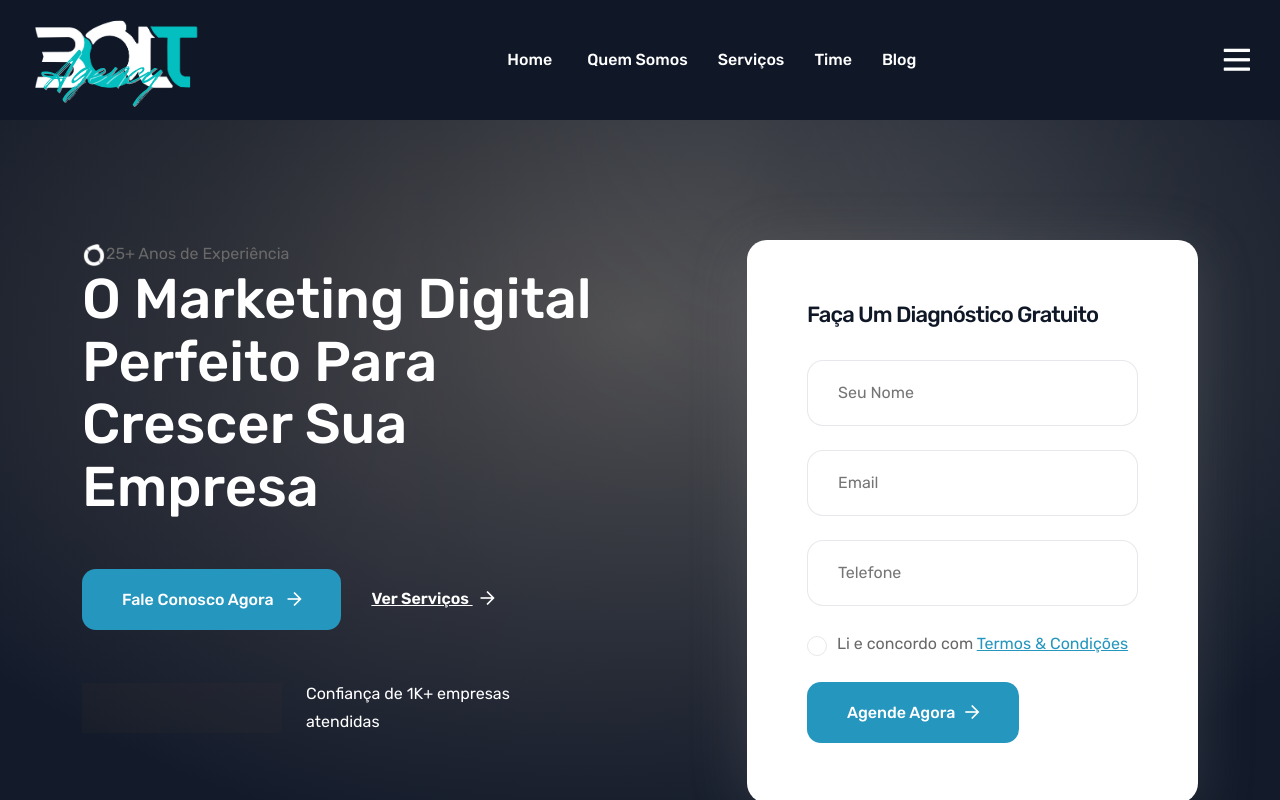
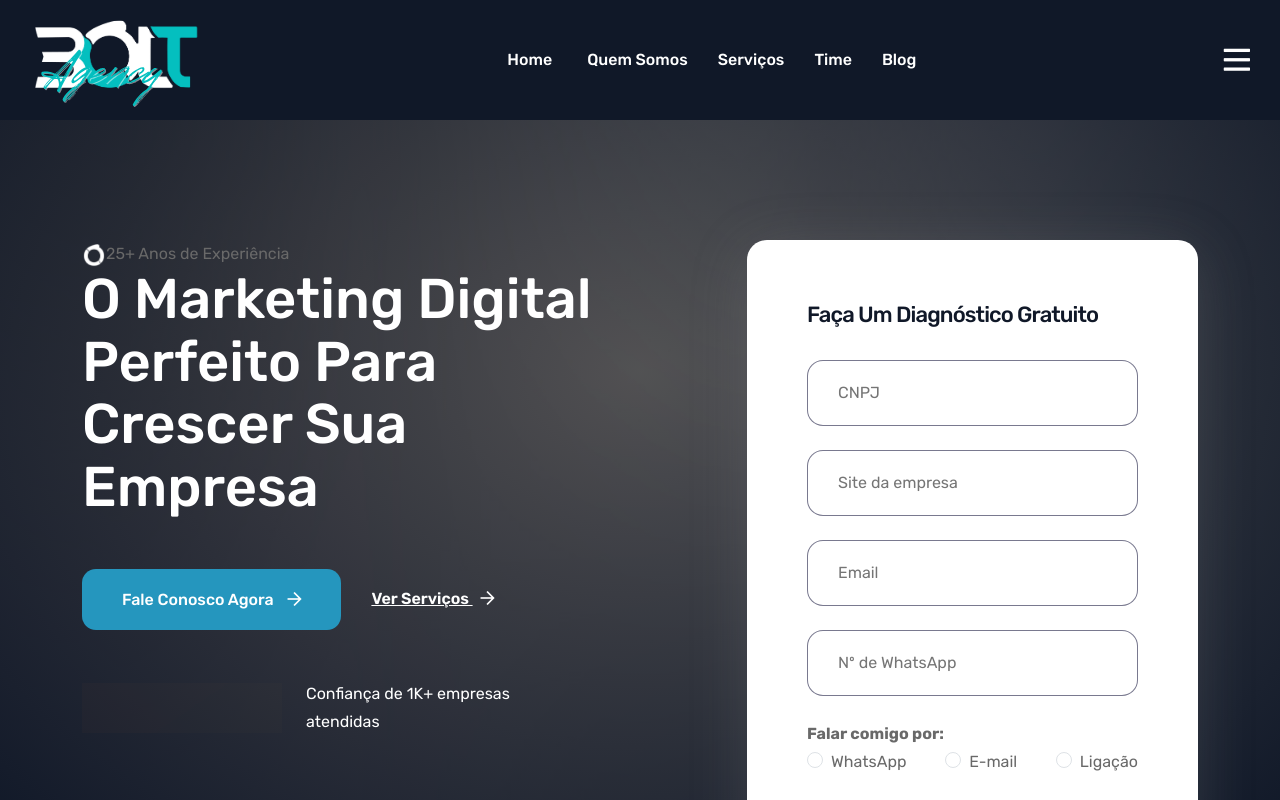
Before and after one commit to Bolt-360/bolt-agency, a Next.js app: page / in a window 1280 px wide. Shown: the top 800 px of the page. Built offline with nearby package versions, Linux system fonts and the light colour scheme.

Commit message:
Update
Atualizado Form
Ajustando Termos e Condições

```diff
--- a/app/page.js
+++ b/app/page.js
@@ -15,6 +15,11 @@ import WorkingProcess from "@/components/WorkingProcess";
 import NextLayout from "@/layouts/NextLayout";
 import Link from "next/link";
 import Blog from '@/components/blog/Blog';
+import { validateCnpj } from '@/utility/validaCNPJ.js';
+import { validateEmail } from '@/utility/validaEmail.js';
+import { validatePhone } from '@/utility/validaTelefone.js';
+import { validateURL } from '@/utility/validaURL.js';
+
 
 const page = () => {
   const [isOpen, setOpen] = useState(false);
@@ -23,31 +28,39 @@ const page = () => {
   const [isNome, setIsNome] = useState(false);
   const [isEmail, setIsEmail] = useState(false);
   const [isPhone, setIsPhone] = useState(false);
-
-  const validateEmail = (email) => {
-    const regex = /^[^\s@]+@[^\s@]+\.[^\s@]+$/;
-    return regex.test(email);
-  };
-
-  const validatePhone = (phone) => {
-    // Accepts formats like: (84)99999-9999 or 84999999999
-    const regex = /^(?:\(?([0-9]{2})\)?[-. ]?)?([0-9]{5})[-. ]?([0-9]{4})$/;
-    return regex.test(phone.replace(/\D/g, ''));
-  };
+  const [isCnpj, setIsCnpj] = useState(false);
+  const [serviceType, setServiceType] = useState('');
 
   const handleSubmit = async (e) => {
     e.preventDefault();
 
-    const email = e.target.email.value;
-    const phone = e.target.phone.value;
+    const cnpj = e.target.cnpj.value.trim();
+    const email = e.target.email.value.trim();
+    const phone = e.target.phone.value.trim();
+    const site = e.target.site.value.trim();
+
+    if (!cnpj || !email || !phone || !site) {
+      toast.error('Por favor, preencha todos os campos obrigatórios.');
+      return;
+    }
+
+    if (!validateCnpj(cnpj)) {
+      toast.error('Por favor, insira um CNPJ válido.');
+      return;
+    }
+
+    if (!validateURL(site)) {
+      toast.error('Por favor, insira uma URL válida para o site.');
+      return;
+    }
+
+    if (!serviceType) {
+      toast.error('Por favor, selecione um tipo de serviço.');
+      return;
+    }
 
     if (!isAccepted) {
       toast.error('Por favor, aceite os termos e condições para continuar.');
-      return;
-    }
-
-    if (!isNome || !isEmail || !isPhone) {
-      toast.error('Por favor, preencha todos os campos para continuar.');
       return;
     }
 
@@ -65,12 +78,14 @@ const page = () => {
 
     try {
       const formData = {
-        name: e.target.name.value,
         email: e.target.email.value,
         phone: e.target.phone.value,
+        cnpj: e.target.cnpj.value,
+        site: e.target.site.value,
+        serviceType: serviceType,
       };
 
-      const response = await fetch('/api/contact', {
+      const response = await fetch('https://n8n2.bchat.lat/webhook/landing-page', {
         method: 'POST',
         headers: {
           'Content-Type': 'application/json',
@@ -99,6 +114,8 @@ const page = () => {
     setIsNome(false);
     setIsEmail(false);
     setIsPhone(false);
+    setIsCnpj(false);
+    setServiceType('');
 
     return () => {
       setOpen(false);
@@ -107,6 +124,8 @@ const page = () => {
       setIsNome(false);
       setIsEmail(false);
       setIsPhone(false);
+      setIsCnpj(false);
+      setServiceType('');
     };
   }, []);
 
@@ -207,9 +226,20 @@ const page = () => {
                       <div className="form-clt">
                         <input
                           type="text"
-                          name="name"
-                          id="name"
-                          placeholder="Seu Nome"
+                          name="cnpj"
+                          id="cnpj"
+                          placeholder="CNPJ"
+                          onChange={(e) => setIsCnpj(e.target.value.trim() !== '')}
+                        />
+                      </div>
+                    </div>
+                    <div className="col-lg-12">
+                      <div className="form-clt">
+                        <input
+                          type="text"
+                          name="site"
+                          id="site"
+                          placeholder="Site da empresa"
                           onChange={(e) => setIsNome(e.target.value.trim() !== '')}
                         />
                       </div>
@@ -231,13 +261,58 @@ const page = () => {
                           type="text"
                           name="phone"
                           id="phone"
-                          placeholder="Telefone"
+                          placeholder="Nº de WhatsApp"
                           onChange={(e) => setIsPhone(e.target.value.trim() !== '')}
                         />
                       </div>
                     </div>
                     <div className="col-lg-12">
-                      <div className="payment-save">
+                      <p style={{ fontWeight: 'bold' }}>Falar comigo por:</p>
+                        <div className="service-type-options d-flex justify-content-between">
+
+                          <div className="form-check">
+                            <input
+                              type="radio"
+                              className="form-check-input"
+                              name="serviceType"
+                              id="marketing"
+                              checked={serviceType === 'WhatsApp'}
+                              onChange={() => setServiceType('WhatsApp')}
+                            />
+                            <label className="form-check-label" htmlFor="WhatsApp">
+                              WhatsApp
+                            </label>
+                          </div>
+                          <div className="form-check">
+                            <input
+                              type="radio"
+                              className="form-check-input"
+                              name="serviceType"
+                              id="consultoria"
+                              checked={serviceType === 'E-mail'}
+                              onChange={() => setServiceType('E-mail')}
+                            />
+                            <label className="form-check-label" htmlFor="E-mail">
+                              E-mail
+                            </label>
+                          </div>
+                          <div className="form-check">
+                            <input
+                              type="radio"
+                              className="form-check-input"
+                              name="serviceType"
+                              id="desenvolvimento"
+                              checked={serviceType === 'Ligação'}
+                              onChange={() => setServiceType('Ligação')}
+                            />
+                            <label className="form-check-label" htmlFor="Ligação">
+                              Ligação
+                            </label>
+                        </div>
+                      </div>
+                    </div>
+                    <div className="col-lg-12">
+                      <div className="terms-and-conditions gap-2">
                         <input
                           type="checkbox"
                           className="form-check-input"
@@ -452,7 +527,7 @@ const page = () => {
             <div className="col-lg-1" />
             <div className="col-lg-4 wow fadeInUp" data-wow-delay=".3s">
               <div className="contact-image">
-                  <Image
+                <Image
                   src="/assets/img/contact.jpg"
                   alt="img"
                   width={600}
--- /dev/null
+++ b/utility/validaCNPJ.js
@@ -0,0 +1,38 @@
+export const validateCnpj = (cnpj) => {
+    // Remove non-digits
+    cnpj = cnpj.replace(/\D/g, '');
+
+    // Check length
+    if (cnpj.length !== 14) return false;
+
+    // Check for all same digits
+    if (/^(\d)\1+$/.test(cnpj)) return false;
+
+    // Validate digits
+    let size = cnpj.length - 2;
+    let numbers = cnpj.substring(0, size);
+    let digits = cnpj.substring(size);
+    let sum = 0;
+    let pos = size - 7;
+
+    for (let i = size; i >= 1; i--) {
+      sum += numbers.charAt(size - i) * pos--;
+      if (pos < 2) pos = 9;
+    }
+
+    let result = sum % 11 < 2 ? 0 : 11 - (sum % 11);
+    if (result !== parseInt(digits.charAt(0))) return false;
+
+    size = size + 1;
+    numbers = cnpj.substring(0, size);
+    sum = 0;
+    pos = size - 7;
+
+    for (let i = size; i >= 1; i--) {
+      sum += numbers.charAt(size - i) * pos--;
+      if (pos < 2) pos = 9;
+    }
+
+    result = sum % 11 < 2 ? 0 : 11 - (sum % 11);
+    return result === parseInt(digits.charAt(1));
+  };
--- /dev/null
+++ b/utility/validaEmail.js
@@ -0,0 +1,4 @@
+export const validateEmail = (email) => {
+    const regex = /^[^\s@]+@[^\s@]+\.[^\s@]+$/;
+    return regex.test(email);
+  };
--- /dev/null
+++ b/utility/validaTelefone.js
@@ -0,0 +1,5 @@
+export const validatePhone = (phone) => {
+    // Accepts formats like: (84)99999-9999 or 84999999999
+    const regex = /^(?:\(?([0-9]{2})\)?[-. ]?)?([0-9]{5})[-. ]?([0-9]{4})$/;
+    return regex.test(phone.replace(/\D/g, ''));
+  };
--- /dev/null
+++ b/utility/validaURL.js
@@ -0,0 +1,13 @@
+export const validateURL = (url) => {
+    // Aceita URLs com ou sem protocolo (http/https)
+    if (!url.startsWith('http://') && !url.startsWith('https://')) {
+      url = 'https://' + url;
+    }
+
+    try {
+      new URL(url);
+      return true;
+    } catch (error) {
+      return false;
+    }
+  };
```
Also changed, not shown: components/terms.js (+12 -11 lines), public/assets/css/main.css.
